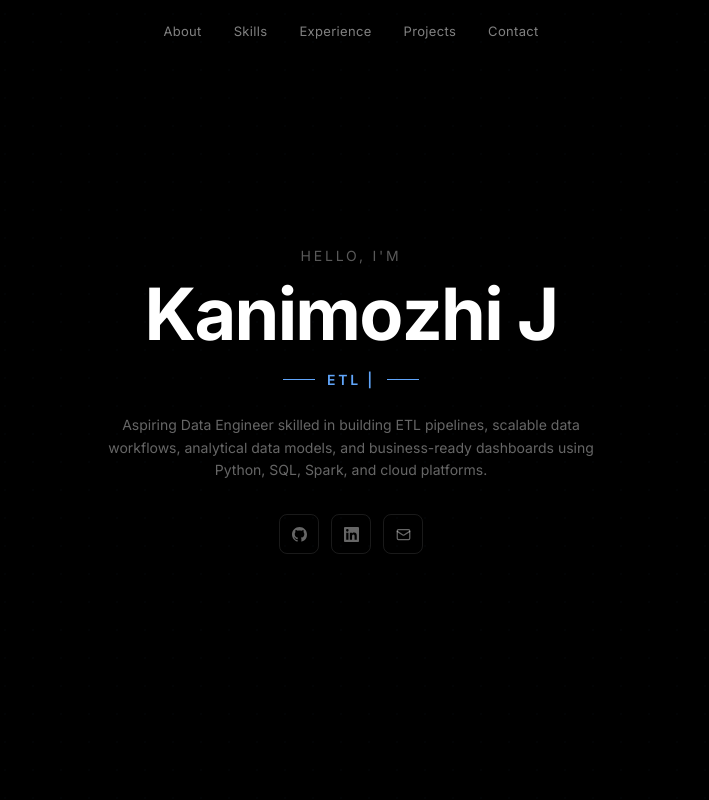
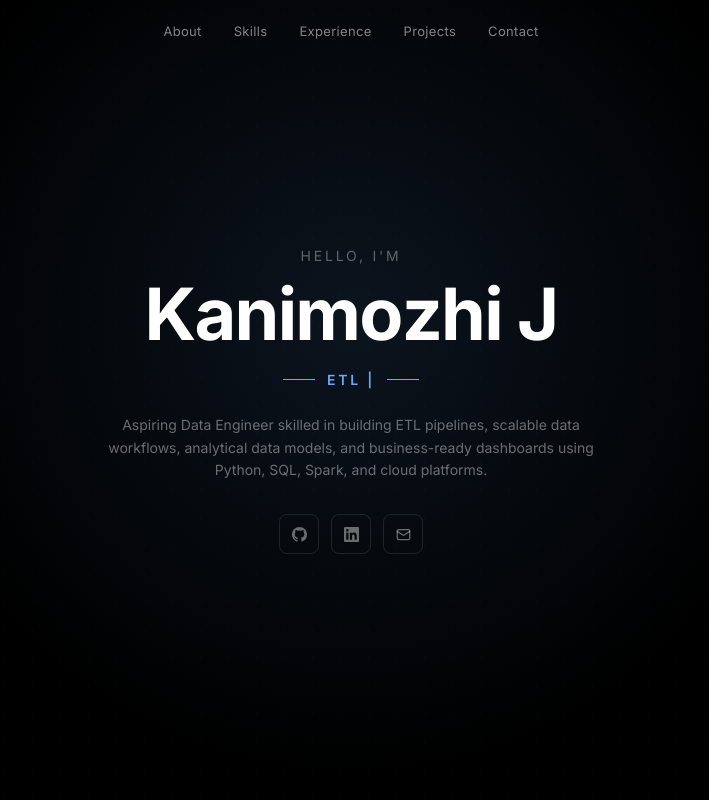
Before and after one commit to kanimozhijayakumar/kanimozhi-portfolio, a React (Vite) app: page / in a window 1280 px wide. Shown: the top 800 px of the page, without its empty margins (289-998 px from the left). Built offline with nearby package versions, Linux system fonts and the light colour scheme.

Commit message:
Fix spotlight to overlay all sections using mix-blend-mode screen

```diff
--- a/src/App.jsx
+++ b/src/App.jsx
@@ -62,15 +62,15 @@ function App() {
         {isLoading && <Preloader onComplete={handlePreloaderComplete} />}
       </AnimatePresence>
 
-      {/* global mouse spotlight */}
+      {/* global mouse spotlight — sits above all sections via mix-blend-mode */}
       <div
         ref={spotRef}
-        className="fixed inset-0 z-0 pointer-events-none"
-        style={{ '--sx': '50vw', '--sy': '40vh' }}
+        className="fixed inset-0 pointer-events-none"
+        style={{ zIndex: 30, '--sx': '50vw', '--sy': '40vh', mixBlendMode: 'screen' }}
       >
         <div
           className="absolute inset-0"
-          style={{ background: 'radial-gradient(600px circle at var(--sx) var(--sy), rgba(96,165,250,0.07), transparent 70%)' }}
+          style={{ background: 'radial-gradient(650px circle at var(--sx) var(--sy), rgba(96,165,250,0.12), transparent 70%)' }}
         />
       </div>
 
```
